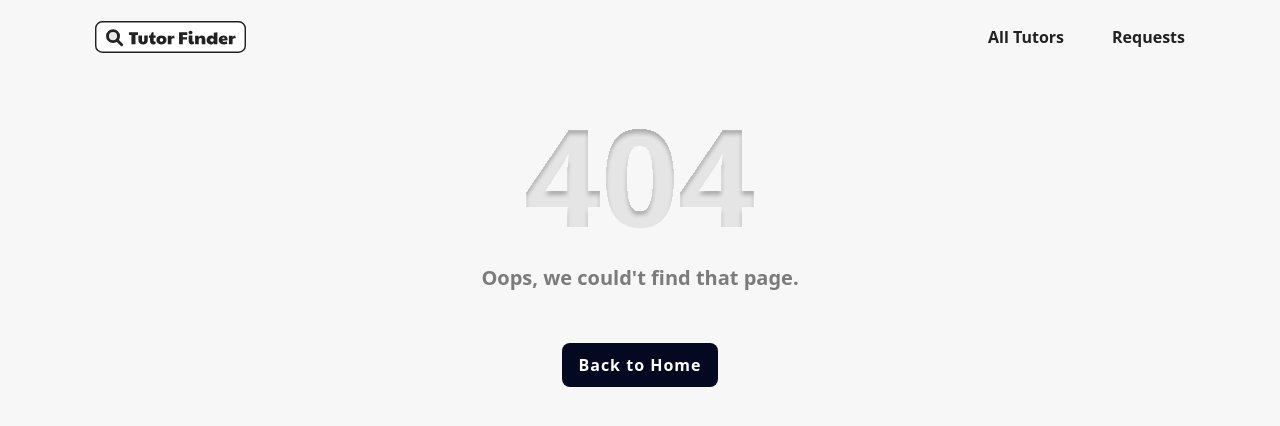
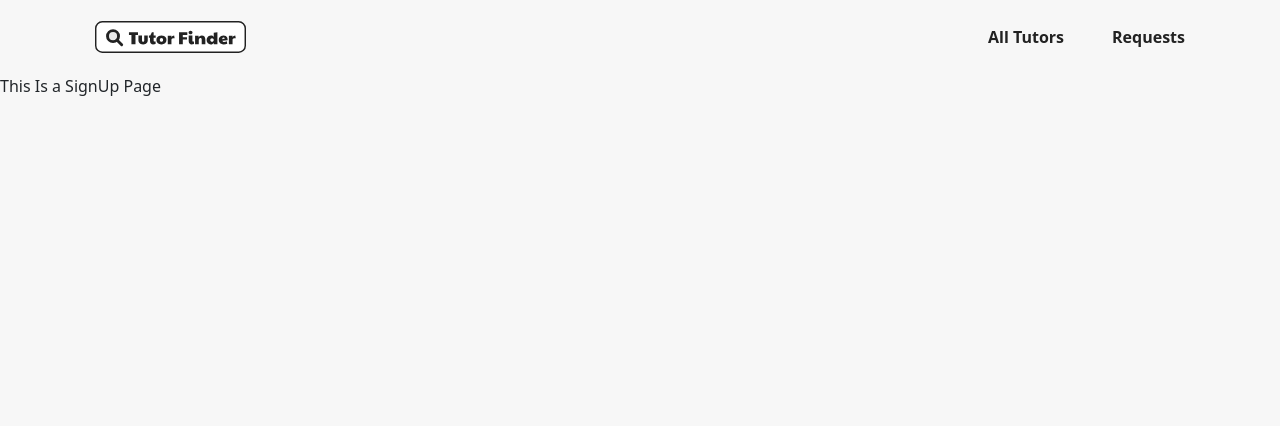
Before and after one commit to Manojlovic1998/find-tutor-vue-spa, a Vue app: page /signup in a window 1280 px wide. Shown: the top 426 px of the page. Built offline with nearby package versions, Linux system fonts and the light colour scheme.

Commit message:
Add SignUp view

```diff
--- a/src/router/index.js
+++ b/src/router/index.js
@@ -30,6 +30,12 @@ const routes = [
     ],
   },
   {
+    path: "/signup",
+    name: "signup",
+    component: () =>
+      import(/* webpackChunkName: "sign-up" */ "../views/SignUpPage.vue"),
+  },
+  {
     path: "/:pathMatched(.*)*",
     name: "NotFound",
     component: () =>
--- /dev/null
+++ b/src/views/SignUpPage.vue
@@ -0,0 +1,7 @@
+<template>
+  <p>This Is a SignUp Page</p>
+</template>
+
+<script>
+export default {};
+</script>
```
